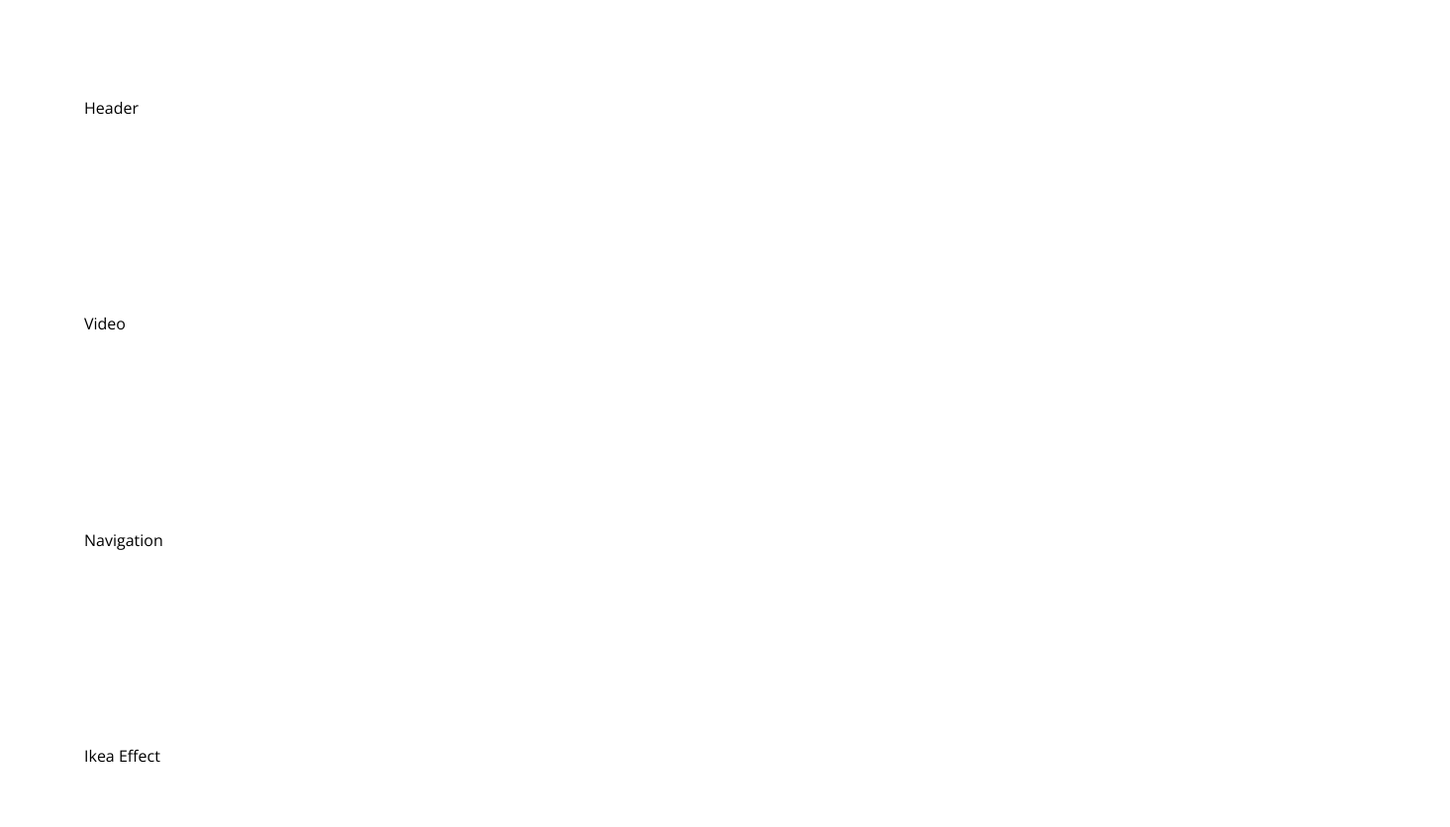
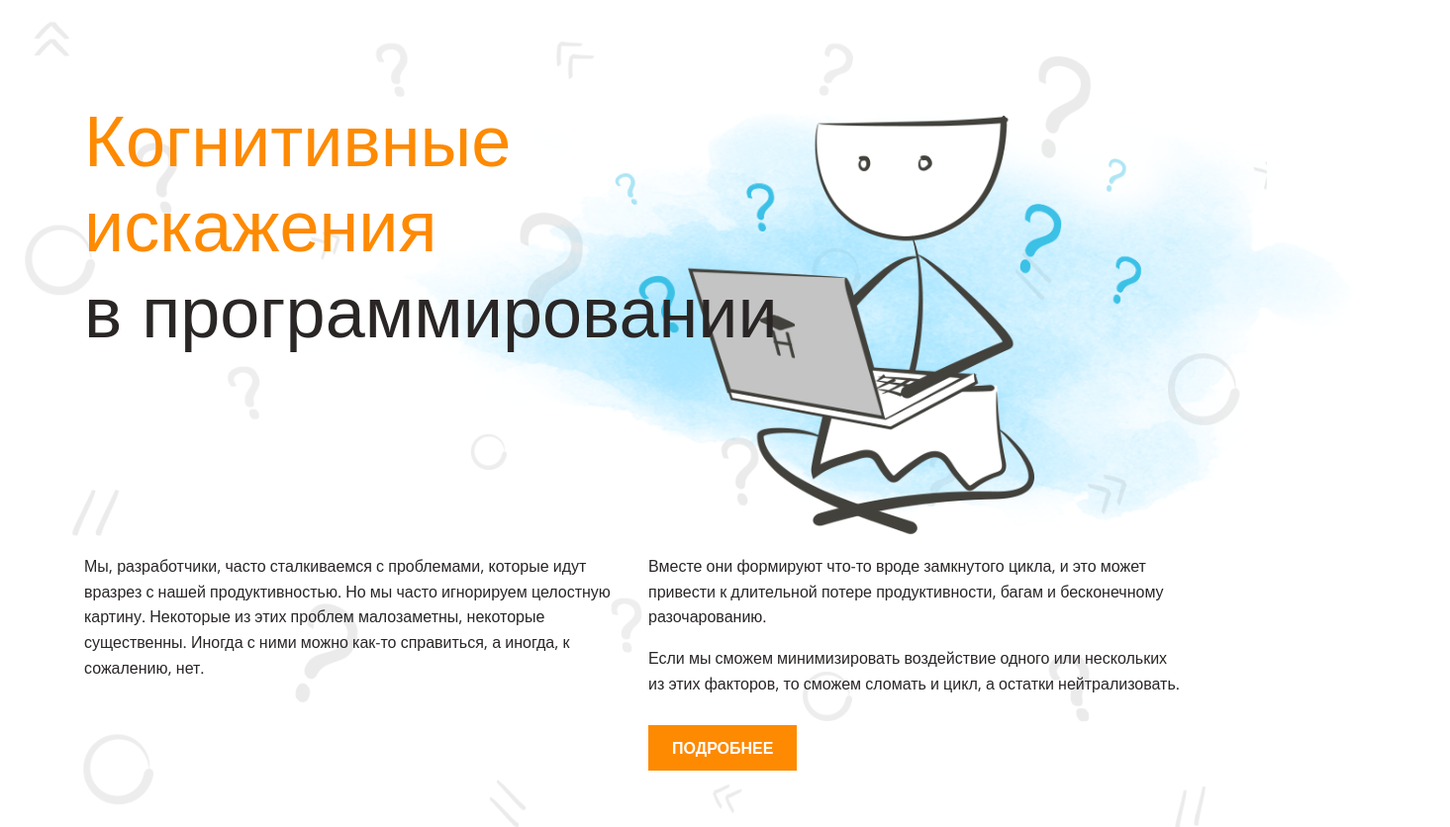
Before and after one commit to Sa6a/layout-designer-project-58, a plain HTML site: page src/index.html in a window 1280 px wide. Shown: the top 836 px of the page at 99% size, 1465 px wide, since content can reach past the window. Drawn offline with nearby package versions, Linux system fonts and the light colour scheme; files that its build step writes are made by us from their sources; a web font is replaced by a local one.

Commit message:
add header

```diff
--- a/src/index.html
+++ b/src/index.html
@@ -5,7 +5,6 @@
     <meta name="viewport" content="width=device-width, initial-scale=1.0" />
     <meta http-equiv="X-UA-Compatible" content="ie=edge" />
     <link rel="stylesheet" href="./styles/normalize.css" />
-    <link rel="stylesheet" href="style.css" />
     <title>Document</title>
 
     <link rel="stylesheet" href="styles/style.css" />
@@ -13,7 +12,39 @@
   <body>
     <!-- Header -->
     <header class="section-outer section-header">
-      <div class="section-inner">Header</div>
+      <div class="section-inner">
+        <h1 class="header-head">
+          Когнитивные<br />
+          искажения<br />
+          <span>в программировании</span>
+        </h1>
+        <img src="./images/main.png" alt="typing man" class="header-img" />
+        <article class="article header-article">
+          <div class="left-part-article">
+            <p class="inner-text">
+              Мы, разработчики, часто сталкиваемся с проблемами, которые идут
+              вразрез с нашей продуктивностью. Но мы часто игнорируем целостную
+              картину. Некоторые из этих проблем малозаметны, некоторые
+              существенны. Иногда с ними можно как-то справиться, а иногда, к
+              сожалению, нет.
+            </p>
+          </div>
+          <div class="right-part-article">
+            <p class="inner-text">
+              Вместе они формируют что-то вроде замкнутого цикла, и это может
+              привести к длительной потере продуктивности, багам и бесконечному
+              разочарованию.
+            </p>
+            <p class="inner-text">
+              Если мы сможем минимизировать воздействие одного или нескольких из
+              этих факторов, то сможем сломать и цикл, а остатки нейтрализовать.
+            </p>
+            <div class="btn-wrapper">
+              <a href="#navigation" class="btn header-btn">ПОДРОБНЕЕ</a>
+            </div>
+          </div>
+        </article>
+      </div>
     </header>
     <!-- / Header -->
     <main>
@@ -24,7 +55,7 @@
       <!-- / Video -->
 
       <!-- Navigation -->
-      <section class="section-outer section-navigation">
+      <section class="section-outer section-navigation" id="navigation">
         <div class="section-inner">Navigation</div>
       </section>
       <!-- / Navigation -->
--- a/src/styles/scss/app.scss
+++ b/src/styles/scss/app.scss
@@ -8,6 +8,20 @@
 @mixin neucha {
   font-family: "Neucha", sans-serif;
 }
+
+@mixin bg-image {
+  position: absolute;
+  z-index: -2;
+  top: 0;
+  left: 0;
+  width: 100%;
+  height: 100%;
+  background-image: url("../images/background.png");
+  background-repeat: no-repeat;
+  background-size: cover;
+  opacity: 0.1;
+  content: "";
+}
 // === / Mixin ===
 
 // === Variables ===
@@ -15,6 +29,7 @@ $white: #fff;
 $translucent-white: #d7ccc0;
 $light: #f5f4f0;
 $primary: #fe8a02;
+$prinmary-hover: #ea7600;
 $primary-dark: #42413c;
 $dark: #2a2626;
 $translucent-dark: #908d8b;
@@ -35,6 +50,9 @@ $padding-vertical: 100px;
 // === Common ===
 body {
   @include opensans;
+  font-size: $fs-primary;
+  line-height: $hl-primary;
+  color: $font-col;
 }
 
 .section-outer {
@@ -45,6 +63,40 @@ body {
   margin: 0 auto;
   padding-top: $padding-vertical;
   padding-bottom: $padding-vertical;
+  position: relative;
+}
+
+.article {
+  display: flex;
+  justify-content: space-between;
+
+  .left-part-article {
+    margin-right: 30px;
+  }
+
+  .left-part-article,
+  .right-part-article {
+    flex: 100%;
+    .inner-text {
+      margin: 0;
+      padding-top: 16px;
+    }
+  }
+}
+
+.btn {
+  margin: 0;
+  padding: 0;
+  text-decoration: none;
+  background-color: $primary;
+  color: $white;
+  font-weight: $fw-bold;
+  &.header-btn {
+    padding: 12px 24px;
+  }
+  &:hover {
+    background-color: $prinmary-hover;
+  }
 }
 
 h1,
@@ -54,10 +106,12 @@ h3 {
   padding: 0;
   line-height: 1.2em;
   font-weight: $fw-regular;
+  @include neucha;
 }
 
 h1 {
   font-size: 72px;
+  color: $primary;
 }
 
 h2 {
@@ -71,6 +125,32 @@ h3 {
 
 // === Header ===
 .section-header {
+  position: relative;
+
+  &::before {
+    @include bg-image;
+  }
+
+  .section-inner {
+    .header-head {
+      span {
+        color: $dark;
+      }
+    }
+    .header-img {
+      position: absolute;
+      z-index: -1;
+      height: 525px;
+      top: 55px;
+      right: -270px;
+    }
+    .header-article {
+      margin-top: 185px;
+      .btn-wrapper {
+        margin-top: 40px;
+      }
+    }
+  }
 }
 // === / Header ===
 
```
Also changed, not shown: src/styles/style.css, 1 other file.
